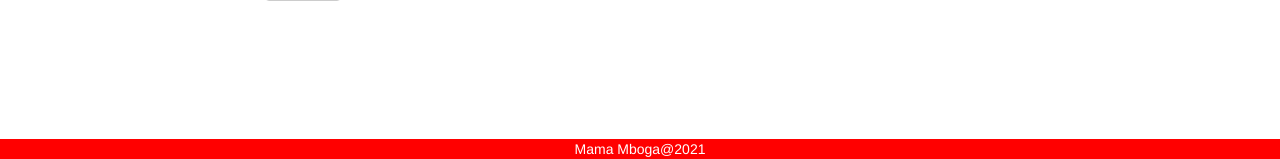
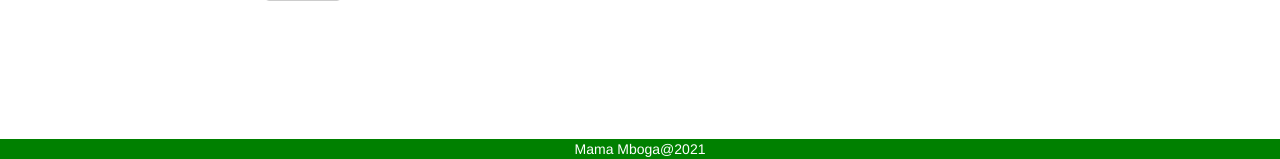
Before and after one commit to coder-mylles/mama, a Flask app: page /authenticate/register in a window 1280 px wide. Shown: the part 641-800 px from the top of the page. Run offline with Flask 2, Linux system fonts and the light colour scheme; some libraries are stand-ins or nearby versions.

```diff
--- a/app/static/style.css
+++ b/app/static/style.css
@@ -35,7 +35,7 @@
     left: 0;
     bottom: 0;
     width: 100%;
-    background-color: red;
+    background-color: green;
     color: white;
     text-align: center;
 }
--- a/manage.py
+++ b/manage.py
@@ -5,7 +5,7 @@ from flask_migrate import Migrate, MigrateCommand
 
 #Creating app instance
 
-app = create_app('development')
+app = create_app('production')
 
 manager = Manager(app)
 manager.add_command('server', Server)
```
Also changed, not shown: 1 other file.
